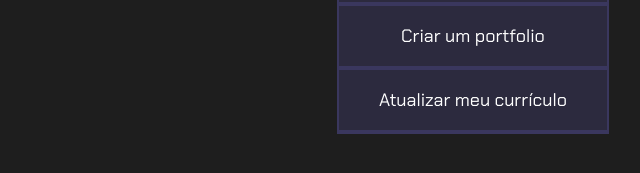
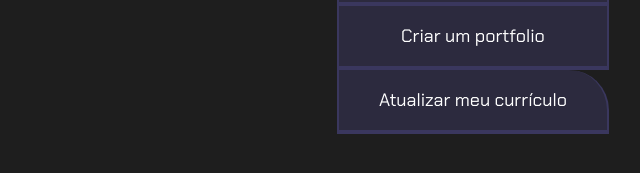
Before and after one commit to ANAPAULA05082008/PROJETO-DE-VIDA-2026, a plain HTML site: page index.html in a window 1280 px wide. Shown: the part 225-398 px from the top of the page, 167-807 px from the left. Drawn offline with Linux system fonts and the light colour scheme.

Commit message:
08/04/2026

```diff
--- a/style.css
+++ b/style.css
@@ -60,7 +60,7 @@ body {
     display: block;
 }
 
-@media screen and(min-width: 768px);{
+@media screen and(min-width: 768px){
     .botões{
         display: flex;
     }
@@ -69,3 +69,8 @@ body {
 .botao:first-child {
     border-radius: 40px 0 0 0;
 }
+
+.botao:last-child {
+    border-radius: 0 40px 0 0;
+}
+-
```
